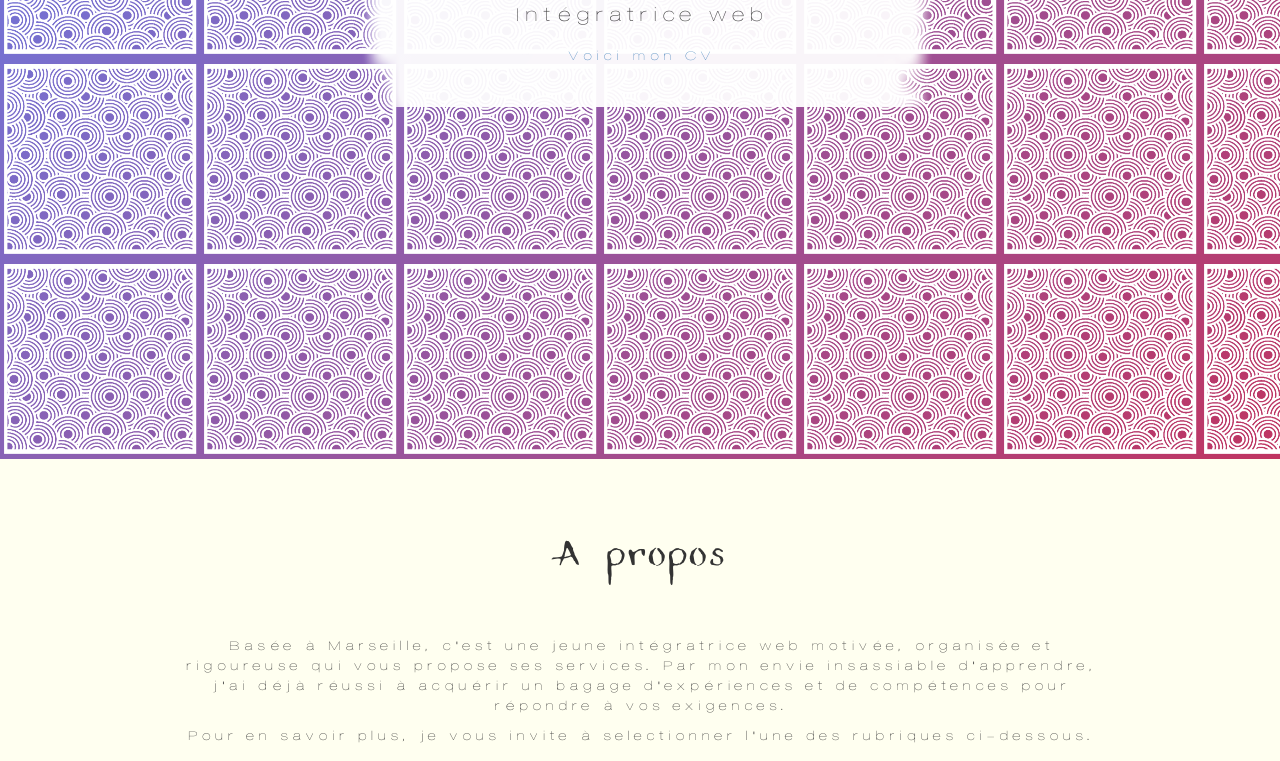
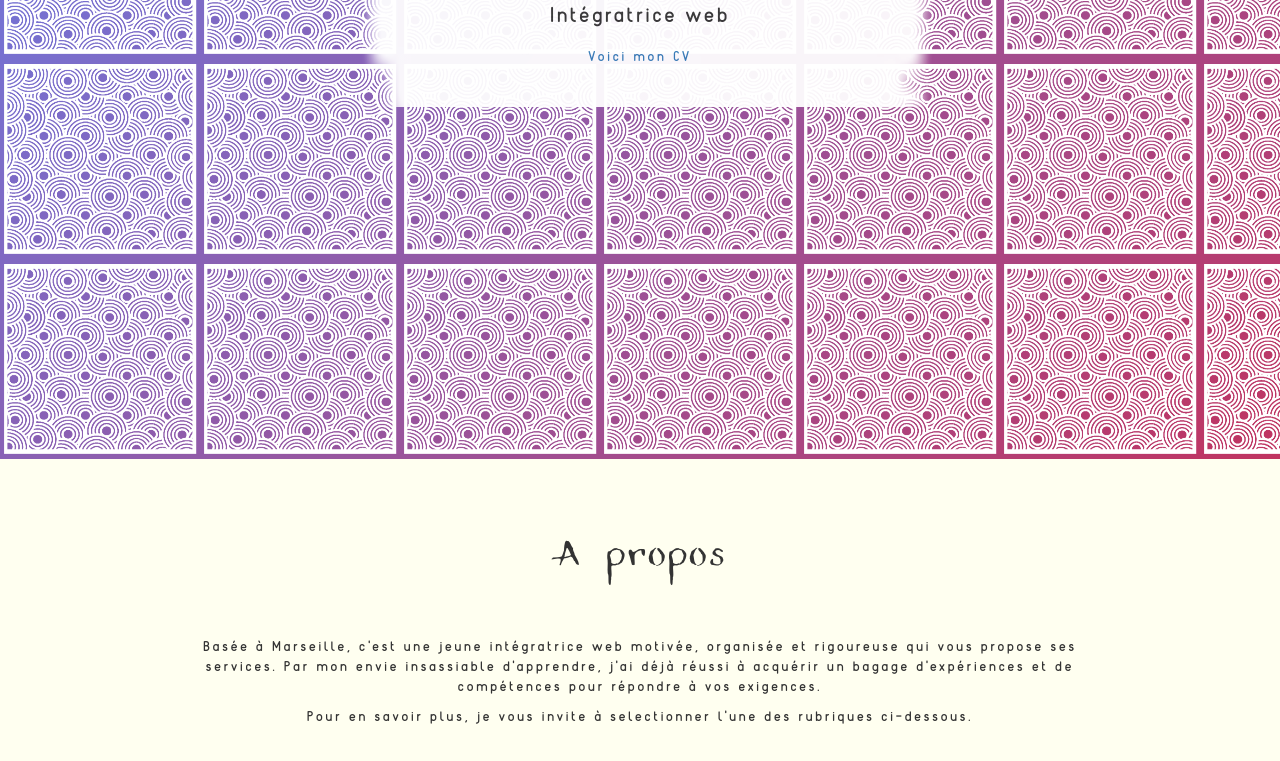
Before and after one commit to likhe/portfolio, a plain HTML site: page index.html in a window 1280 px wide. Shown: the part 341-1102 px from the top of the page. Drawn offline with Linux system fonts and the light colour scheme.

Commit message:
new font

```diff
--- a/fonts/disco/Freeware License.txt
+++ /dev/null
@@ -1,5 +0,0 @@
-This font was found on the internet and did not come with a license. While we try to make sure that all the fonts on fontsquirrel.com are properly licensed for commercial use, there are many fonts that have either been abandoned by their authors or the authors distribute their fonts without an explicit license.
-
-It is our opinion that if the unlicensed font is freely available for download from either the original source or from multiple free-font sites then we assume it to be safe to use the font commercially. This is no guarantee of such freedom, but there are so many unlicensed free fonts distributed by primary sources that the intentions must be read that the font is free to use how you like.
-
-We are not lawyers and don't pretend to be them on TV. Please report any errors/violations you know of. http://www.fontsquirrel.com/contact
--- a/style.css
+++ b/style.css
@@ -1,6 +1,6 @@
 @font-face {
-  font-family: "Disco";
-  src: url('fonts/disco/disco.ttf');
+  font-family: "Reef";
+  src: url('fonts/Reef.otf');
 }
 
 @font-face {
@@ -15,7 +15,7 @@
 
 body {
   font-size: 16px;
-  font-family: "Disco", serif !important;
+  font-family: "Reef", serif !important;
   letter-spacing: 0.2em;
   text-decoration: none;
   overflow-x: hidden;
```
Also changed, not shown: fonts/Reef.otf (added), fonts/disco/disco.ttf (deleted), 1 other file.
